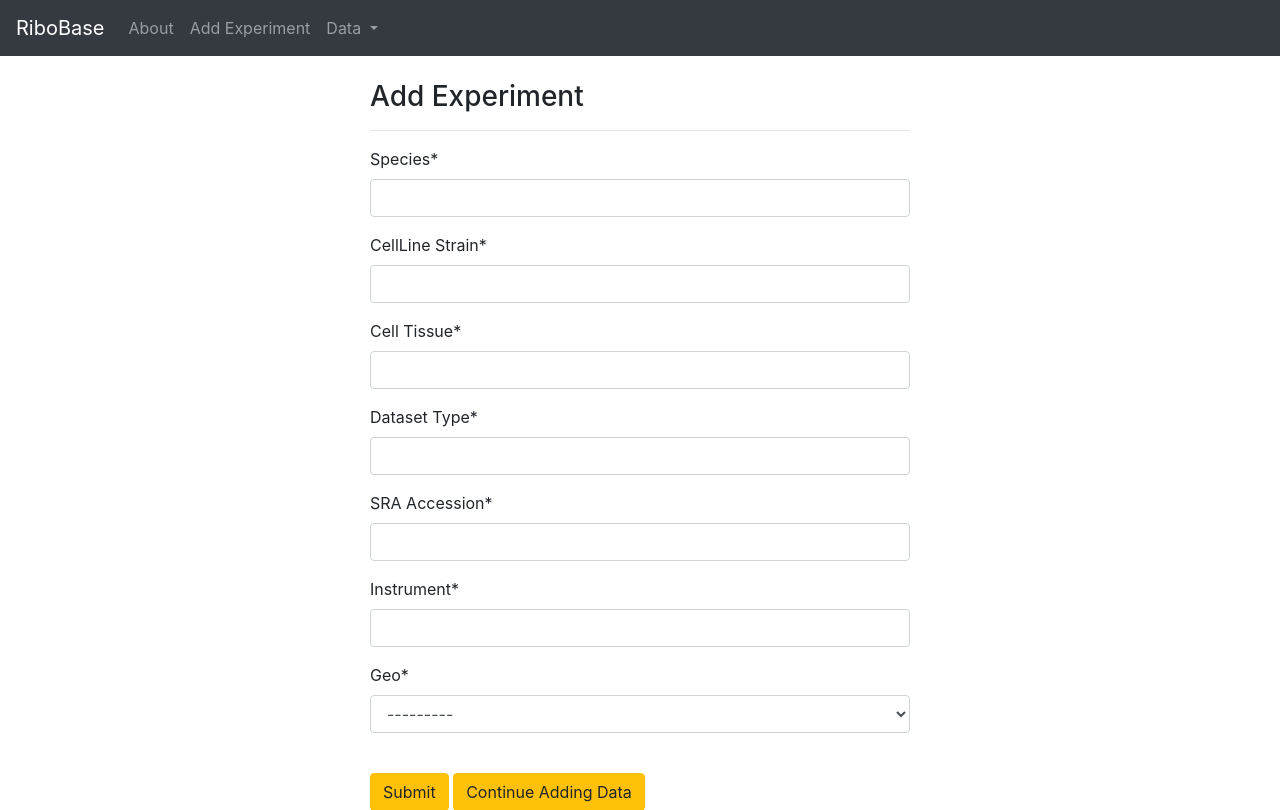
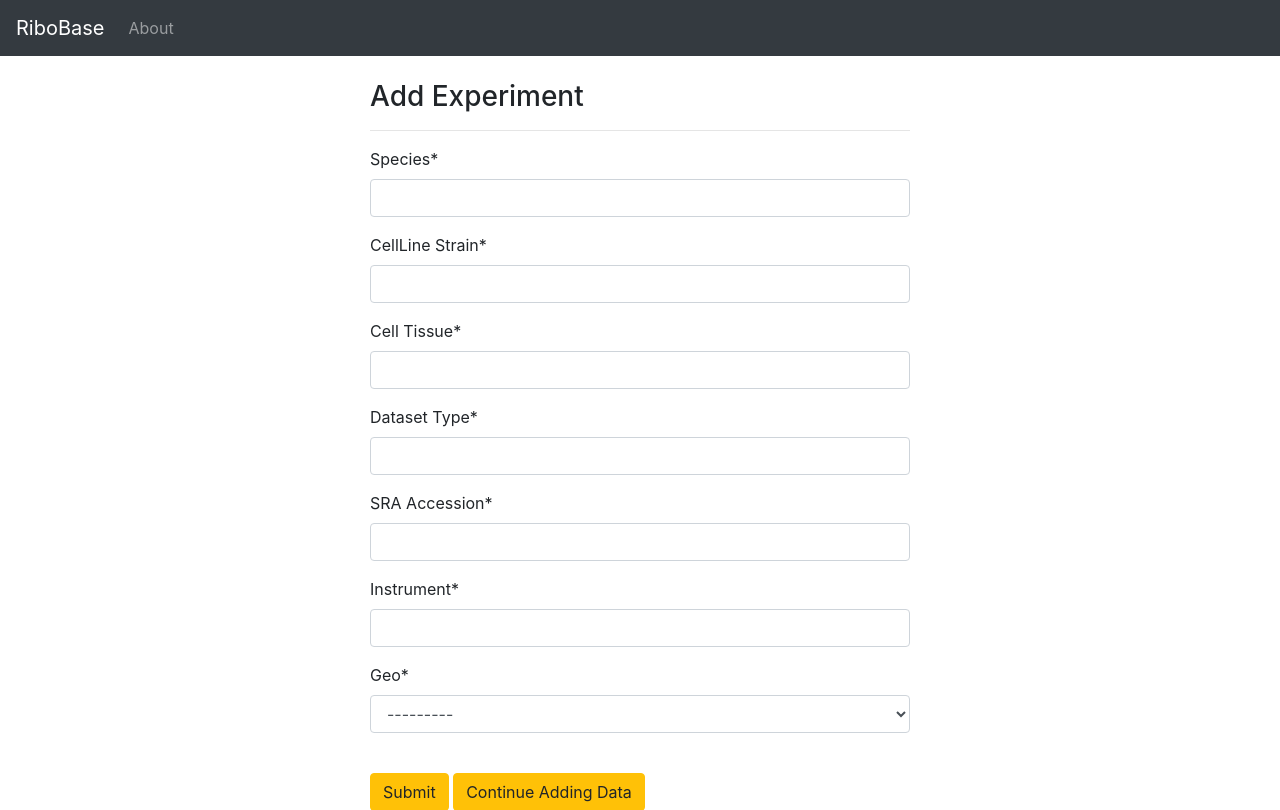
Before and after one commit to AlperenSarinay/University_of_Texas_Austin-RiboBase, a Django app: page /AddExperiment/ in a window 1280 px wide. Shown: the top 810 px of the page. Run offline with Django 3.2, Linux system fonts and the light colour scheme; data comes from the database, SQL or seed files in the repository; some libraries are stand-ins or nearby versions.

Commit message:
Navbar.html :: update

```diff
--- a/CenikLab/templates/includes/navbar.html
+++ b/CenikLab/templates/includes/navbar.html
@@ -10,19 +10,7 @@
     </li>
     <li class="text-white">
       <a class="nav-link" href="/about">About</a>
-    </li>
-    <li class="text-white">
-      <a class="nav-link" href="/AddExperiment">Add Experiment</a>
-    </li>
 
-        <li class="nav-item dropdown">
-          <a class="nav-link dropdown-toggle" href="#" id="navbarDropdown" role="button" data-toggle="dropdown" aria-haspopup="true" aria-expanded="false">
-            Data
-          </a>
-          <div class="dropdown-menu" aria-labelledby="navbarDropdown">
-            <a class="dropdown-item" href="/DataSearch">Data Search</a>
-            <a class="dropdown-item" href="/DataDowload">Data Dowload</a>
-        </li>
 
       </ul>
 
```
